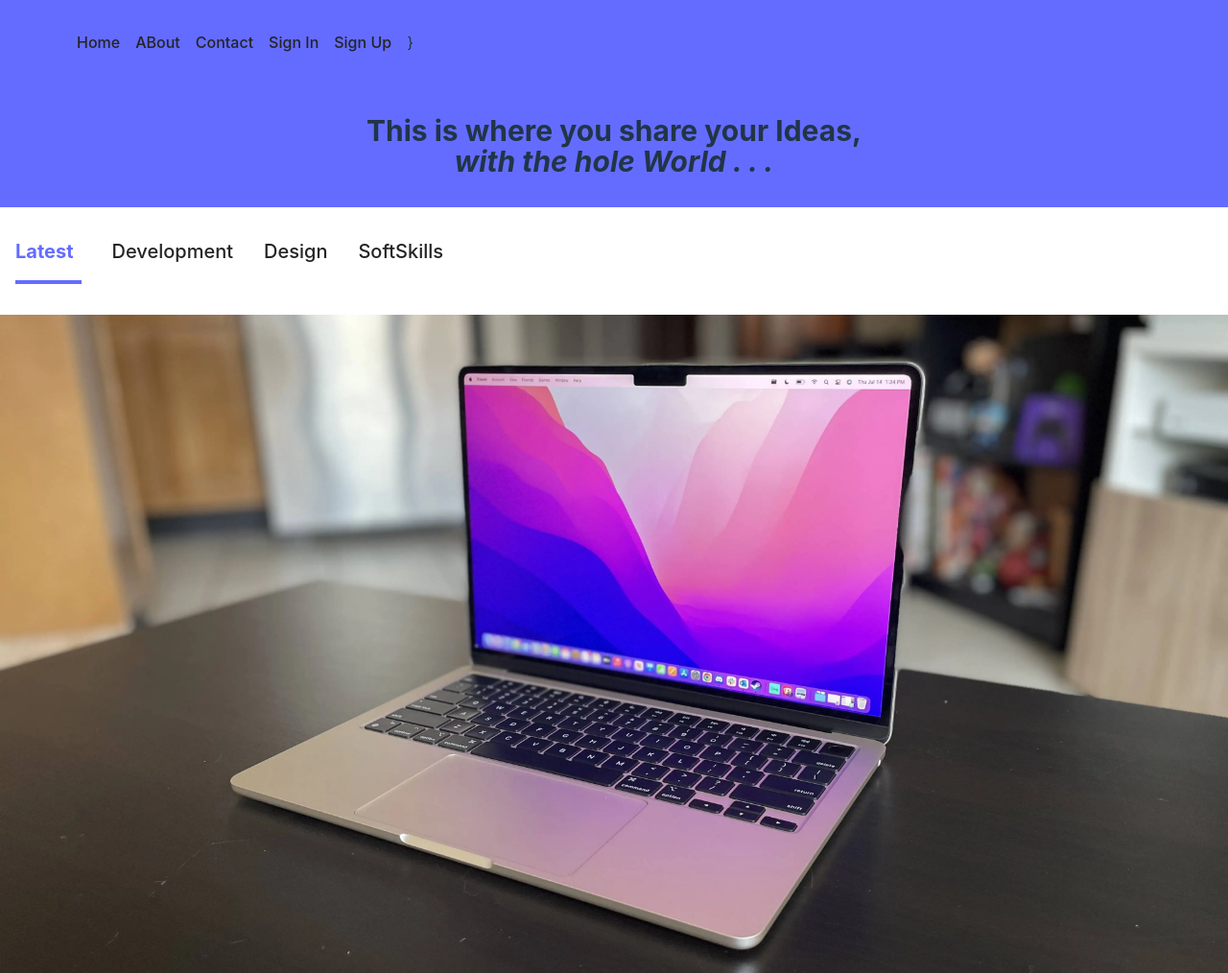
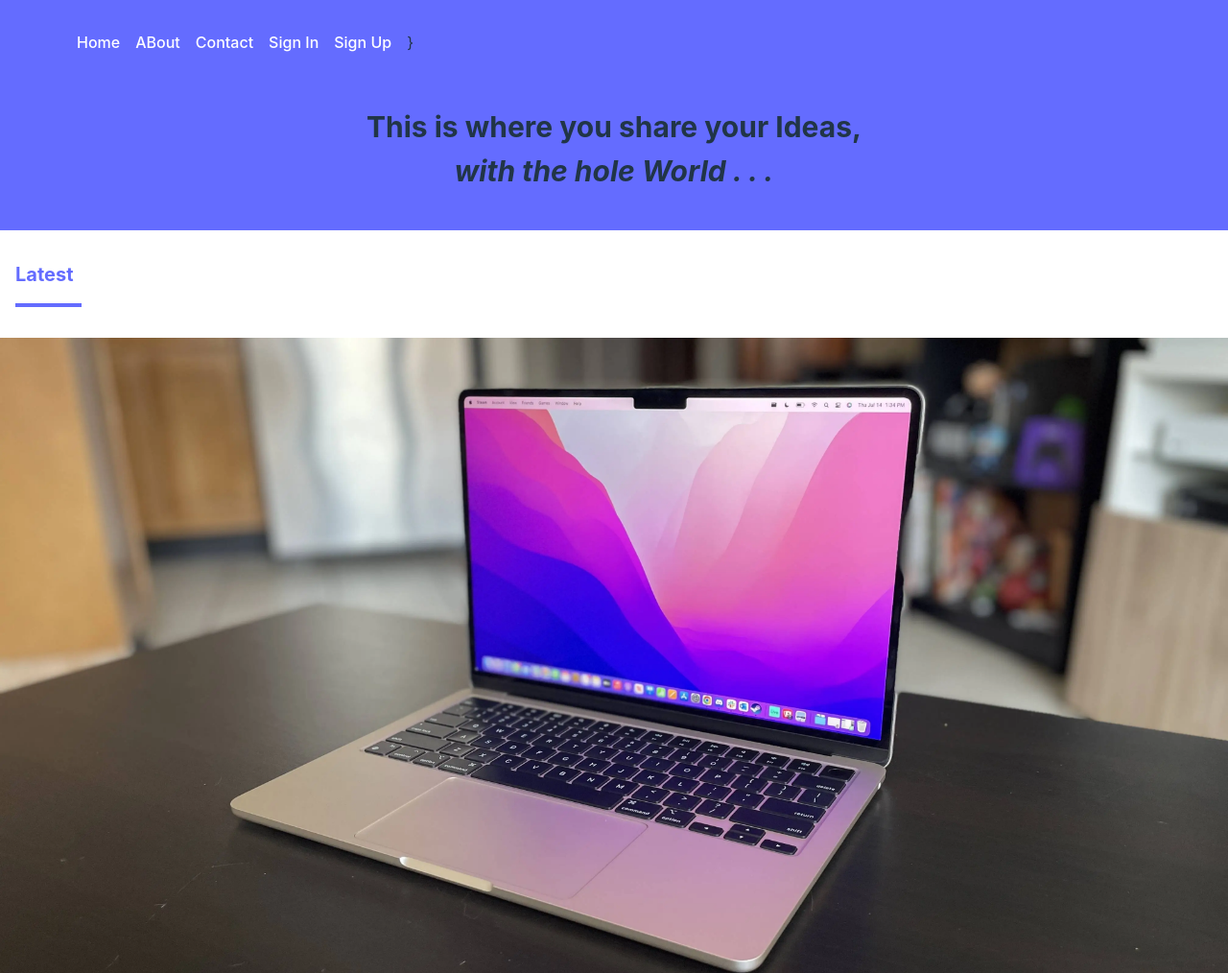
Before and after one commit to Bateyjosue/blog-app-typescript, a website built with Vite: page index.html in a window 1280 px wide. Shown: the top 1014 px of the page at 96% size. Built offline with nearby package versions, Linux system fonts and the light colour scheme.

Commit message:
feat: style headline in table version

```diff
--- a/index.html
+++ b/index.html
@@ -10,8 +10,8 @@
   <body class="">
     <header id="header" class="wrapper-sm wrapper-md wrapper-lg flex flex-col md:bg-primary md:max-w-[100%] lg:flex-row lg:items-center lg:justify-between"></header>
     <main class="">
-      <section id="headline" class="wrapper-sm   text-3xl text-center leading-8 font-bold md:bg-primary md:max-w-[100%]">
-        <h2>This is where you share your Ideas, <em class="hidden lg:block">with the hole World . . .</em></h2>
+      <section id="headline" class="wrapper-sm  text-3xl text-center leading-8 font-bold md:bg-primary md:max-w-[100%] md:-mt-1">
+        <h2>This is where you share your Ideas, <em class="hidden md:block leading-loose lg:block">with the hole World . . .</em></h2>
       </section>
       <section id="category__tab" class="wrapper-sm border-t-2 md:border-none text-xl">
         <ul class="flex gap-8 overflow-auto w-[100%]">
--- a/src/main.ts
+++ b/src/main.ts
@@ -13,11 +13,11 @@ const categoryTab = document.querySelector('#category__tab ul')!;
 const tagElements = document.querySelectorAll('.tags')!;
 
 const placeContent = (content :string) :string => {
-  return `<li class='hover:text-black'><a href="#" class="text-white md:text-darker">${content}</a></li>`
+  return `<li class='hover:text-black'><a href="#" class="text-white">${content}</a></li>`
 }
 
 header.innerHTML = `
-  <div class="logo hidden border">
+  <div class="logo hidden">
     <img src="${typescript}" />
   </div>
   <nav id="navbar" class="hidden lg:block">
```
